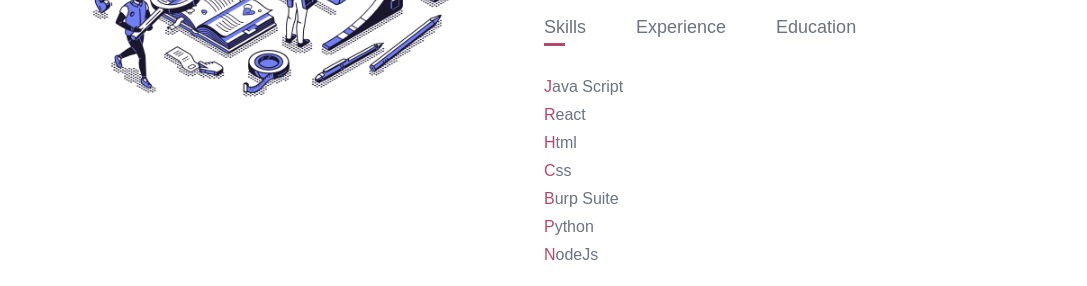
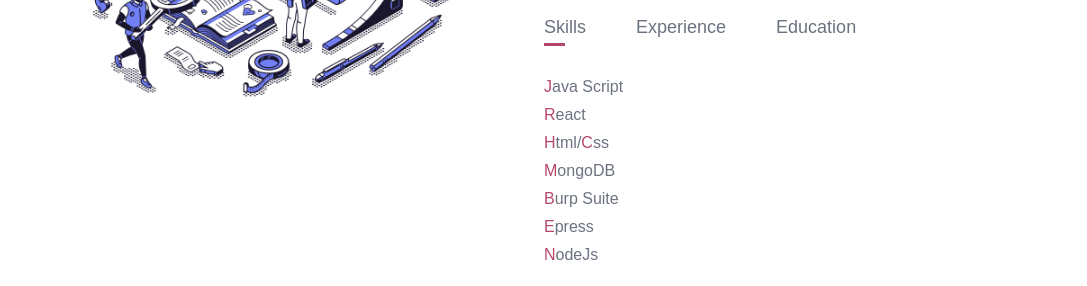
Before and after one commit to madhutammisetti/madhu_codes, a plain HTML site: page index.html in a window 1280 px wide. Shown: the part 1100-1386 px from the top of the page, without its empty margins (96-1183 px from the left). Drawn offline with nearby package versions, Linux system fonts and the light colour scheme.

Commit message:
Update index.html

```diff
--- a/index.html
+++ b/index.html
@@ -54,10 +54,10 @@
                             <ul>
                                 <li><span>J</span>ava Script</li>
                                 <li><span>R</span>eact</li>
-                                <li><span>H</span>tml</li>
-                                <li><span>C</span>ss</li>
+                                <li><span>H</span>tml/<span>C</span>ss</li>
+                                <li><span>M</span>ongoDB</li>
                                 <li><span>B</span>urp Suite</li>
-                                <li><span>P</span>ython</li>
+                                <li><span>E</span>press</li>
                                 <li><span>N</span>odeJs</li>
                             </ul>
                         </div>
```
